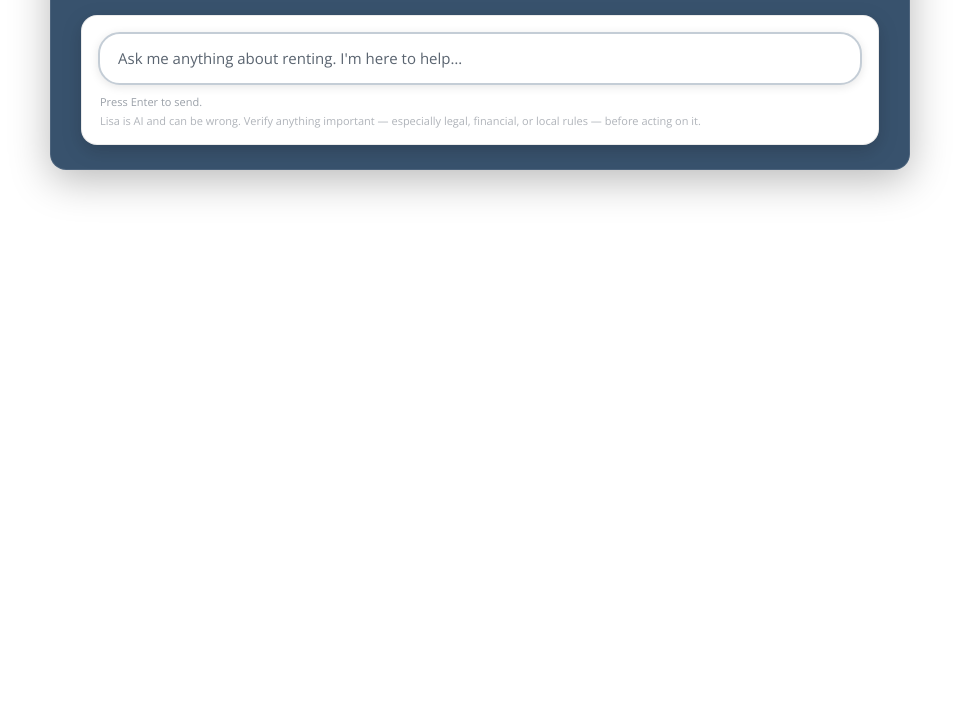
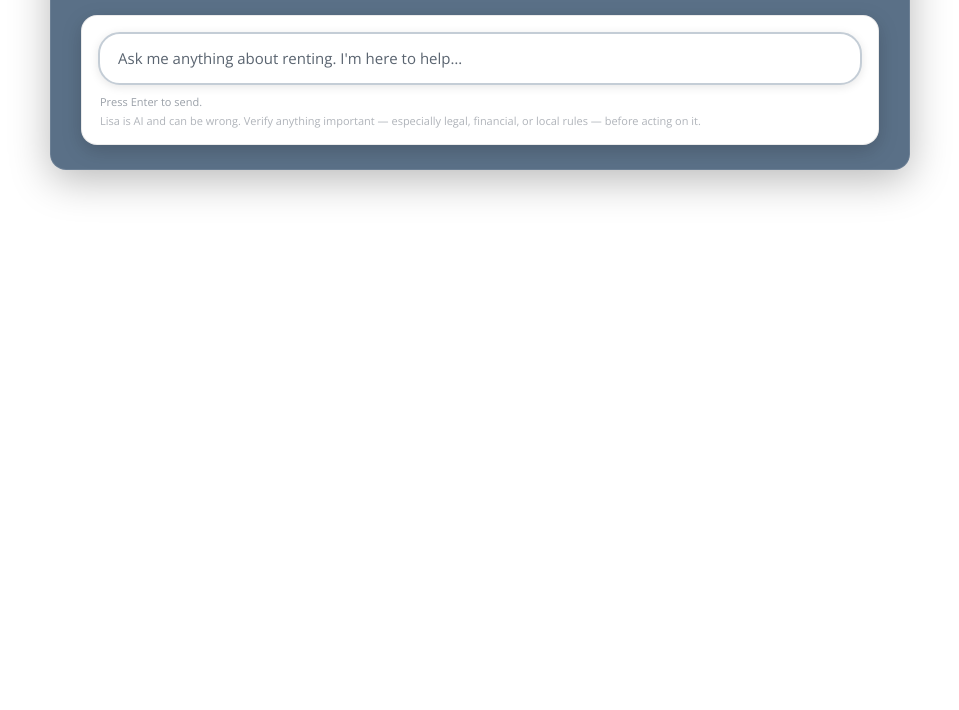
Before and after one commit to mochalattemedia/renters-story-writer, a website: page lisa-ask.html in a window 1280 px wide. Shown: the part 90-800 px from the top of the page, without its empty margins (160-1119 px from the left). Drawn offline with nearby package versions, Linux system fonts and the light colour scheme.

Commit message:
Add files via upload

```diff
--- a/lisa-ask.html
+++ b/lisa-ask.html
@@ -24,9 +24,9 @@ html, body {
 
 /* ── Lisa band (frosted navy, integrates with background) ── */
 #band {
-  background: rgba(13, 45, 78, 0.82);
-  -webkit-backdrop-filter: blur(8px);
-  backdrop-filter: blur(8px);
+  background: rgba(13, 45, 78, 0.68);
+  -webkit-backdrop-filter: blur(10px);
+  backdrop-filter: blur(10px);
   padding: 26px 30px 24px;
   border-radius: 16px;
   border: 1px solid rgba(255,255,255,0.10);
```
